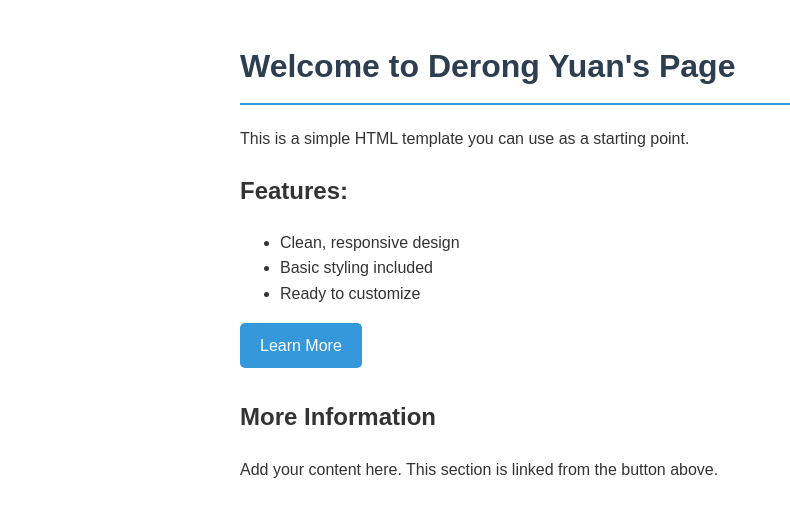
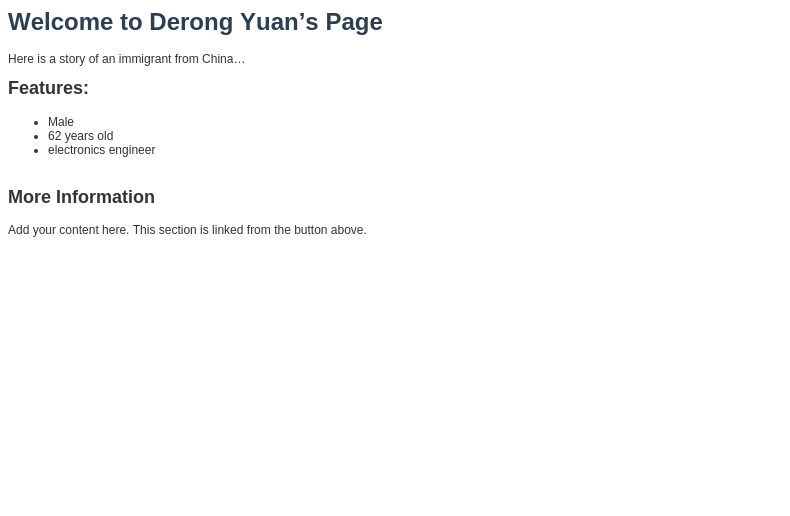
Before and after one commit to yuanderong/yuanderong.github.io, a plain HTML site: page index.html in a window 1280 px wide. Shown: the whole page, without its empty margins (0-790 px from the left). Drawn offline with Linux system fonts and the light colour scheme.

Commit message:
Add files via upload

```diff
--- a/index.html
+++ b/index.html
@@ -1,49 +1,31 @@
-<!DOCTYPE html>
-<html lang="en">
+<!DOCTYPE html PUBLIC "-//W3C//DTD HTML 4.01//EN" "http://www.w3.org/TR/html4/strict.dtd">
+<html>
 <head>
-    <meta charset="UTF-8">
-    <meta name="viewport" content="width=device-width, initial-scale=1.0">
-    <title>My Simple Page</title>
-    <style>
-        body {
-            font-family: Arial, sans-serif;
-            line-height: 1.6;
-            max-width: 800px;
-            margin: 0 auto;
-            padding: 20px;
-            color: #333;
-        }
-        h1 {
-            color: #2c3e50;
-            border-bottom: 2px solid #3498db;
-            padding-bottom: 10px;
-        }
-        .button {
-            display: inline-block;
-            background: #3498db;
-            color: white;
-            padding: 10px 20px;
-            text-decoration: none;
-            border-radius: 5px;
-        }
-    </style>
+  <meta http-equiv="Content-Type" content="text/html; charset=utf-8">
+  <meta http-equiv="Content-Style-Type" content="text/css">
+  <title>My Simple Page</title>
+  <meta name="Generator" content="Cocoa HTML Writer">
+  <meta name="CocoaVersion" content="1561.61">
+  <style type="text/css">
+    p.p2 {margin: 0.0px 0.0px 12.0px 0.0px; line-height: 19.0px; font: 12.0px Arial; color: #333333; -webkit-text-stroke: #333333}
+    p.p5 {margin: 0.0px 0.0px 0.0px 0.0px; line-height: 19.0px; font: 12.0px Arial; color: #333333; -webkit-text-stroke: #333333; min-height: 14.0px}
+    li.li4 {margin: 0.0px 0.0px 0.0px 0.0px; line-height: 19.0px; font: 12.0px Arial; color: #333333; -webkit-text-stroke: #333333}
+    span.s1 {font-kerning: none}
+    span.s2 {-webkit-text-stroke: 0px #000000}
+    ul.ul1 {list-style-type: disc}
+  </style>
 </head>
 <body>
-    <h1>Welcome to Derong Yuan's Page</h1>
-    <p>This is a simple HTML template you can use as a starting point.</p>
-
-    <h2>Features:</h2>
-    <ul>
-        <li>Clean, responsive design</li>
-        <li>Basic styling included</li>
-        <li>Ready to customize</li>
-    </ul>
-
-    <a href="#more" class="button">Learn More</a>
-
-    <div id="more" style="margin-top: 30px;">
-        <h2>More Information</h2>
-        <p>Add your content here. This section is linked from the button above.</p>
-    </div>
+<h1 style="margin: 0.0px 0.0px 16.1px 0.0px; line-height: 38.0px; font: 24.0px Arial; color: #2c3e50; -webkit-text-stroke: #2c3e50"><span class="s1"><b>Welcome to Derong Yuan’s Page</b></span></h1>
+<p class="p2"><span class="s1">Here is a story of an immigrant from China…</span></p>
+<h2 style="margin: 0.0px 0.0px 14.9px 0.0px; line-height: 28.0px; font: 18.0px Arial; color: #333333; -webkit-text-stroke: #333333"><span class="s1"><b>Features:</b></span></h2>
+<ul class="ul1">
+  <li class="li4"><span class="s2"></span><span class="s1">Male</span></li>
+  <li class="li4"><span class="s2"></span><span class="s1">62 years old</span></li>
+  <li class="li4"><span class="s2"></span><span class="s1">electronics engineer</span></li>
+</ul>
+<p class="p5"><span class="s1"></span><br></p>
+<h2 style="margin: 0.0px 0.0px 14.9px 0.0px; line-height: 28.0px; font: 18.0px Arial; color: #333333; -webkit-text-stroke: #333333"><span class="s1"><b>More Information</b></span></h2>
+<p class="p2"><span class="s1">Add your content here. This section is linked from the button above.</span></p>
 </body>
 </html>
```
